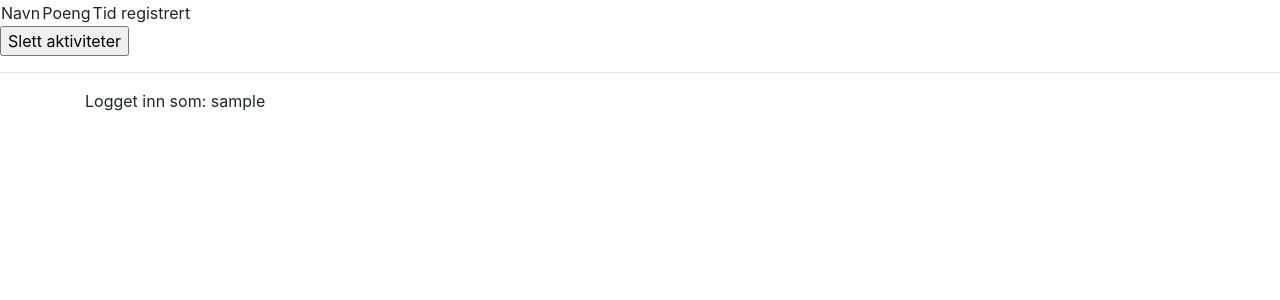
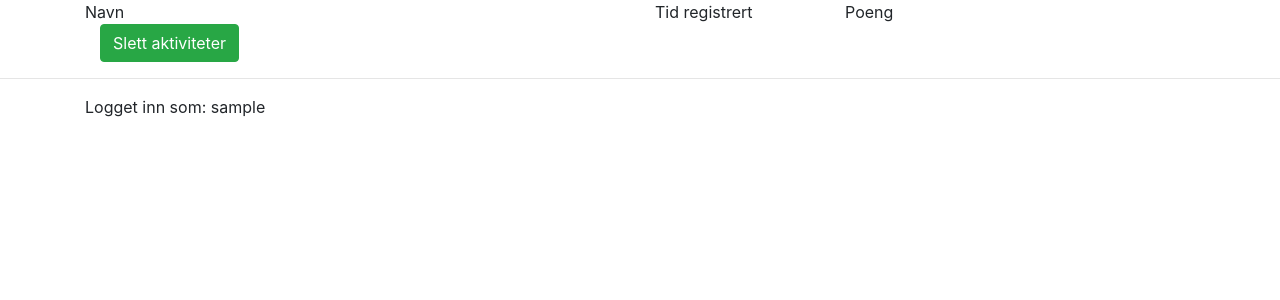
Before and after one commit to sjrodahl/ent3r-gp, a Django app: page /pages/del_achievements in a window 1280 px wide. Shown: the part 58-358 px from the top of the page. Run offline with Django 3.2, Linux system fonts and the light colour scheme; the visitor is signed in with stand-in values (Sample User, id 1); data that the repository does not hold is empty; some libraries are stand-ins or nearby versions.

Commit message:
Cleaned up achievement pages

```diff
--- a/ent3r_gp/pages/templates/pages/activities.html
+++ b/ent3r_gp/pages/templates/pages/activities.html
@@ -26,5 +26,5 @@
             <button type="submit" class="btn btn-success">Registrer aktiviteter</button>
         </div>
     </form>
-
+</div>
 {% endblock %}
--- a/ent3r_gp/pages/templates/pages/del_achievements.html
+++ b/ent3r_gp/pages/templates/pages/del_achievements.html
@@ -2,21 +2,25 @@
 
 {% block content %}
 
-<table>
-    <tr>
-        <td>Navn</td><td>Poeng</td><td>Tid registrert</td>
-    </tr>
+<div class="container">
     <form action="" method ="POST" class = "post-form">
-    {% csrf_token %}
-
-{% for a in my_ach %}
-    <tr>
-        <td><input type="checkbox" name="delete" value = {{a.id}} /></td><td>{{a.activity.name}}</td><td>{{a.activity.points}}</td><td>{{a.date_added}}</td><td>
-    </tr>
-{% endfor %}
-  </table>
-    <input type="submit" value="Slett aktiviteter"/>
-</form>
-
-
+        {% csrf_token %}
+        <div class ="row">
+            <div class="col-md-6">Navn</div>
+            <div class="col-md-2">Tid registrert</div>
+            <div class="col-md-2">Poeng</div>
+        </div>
+        {% for a in my_ach %}
+        <div class ="row">
+            <div class="form-check"><input class="form-check-input" type="checkbox" value = {{a.id}} name ="delete"></div>
+            <div class="col-md-6">{{a.activity.name|lower|capfirst}}</div>
+            <div class="col-md-2">{{a.date_added}}</div>
+            <div class="col-md-2">{{a.activity.points}}</div>
+        </div>
+        {% endfor %}
+        <div class="container">
+            <button type="submit" class="btn btn-success">Slett aktiviteter</button>
+        </div>
+    </form>
+</div>
 {% endblock %}
```
Also changed, not shown: ent3r_gp/pages/templates/pages/my_achievements.html (+26 -10 lines).
